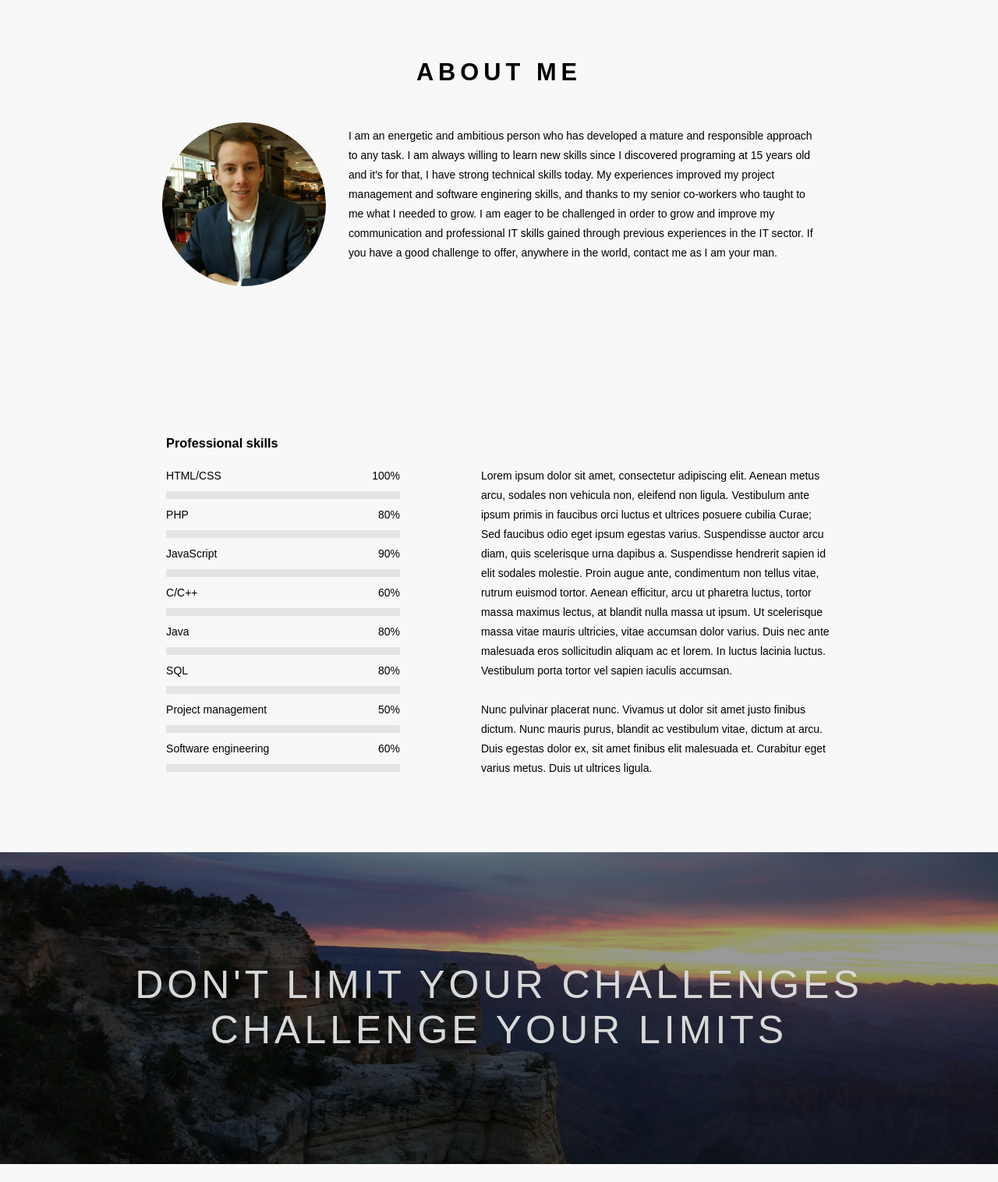
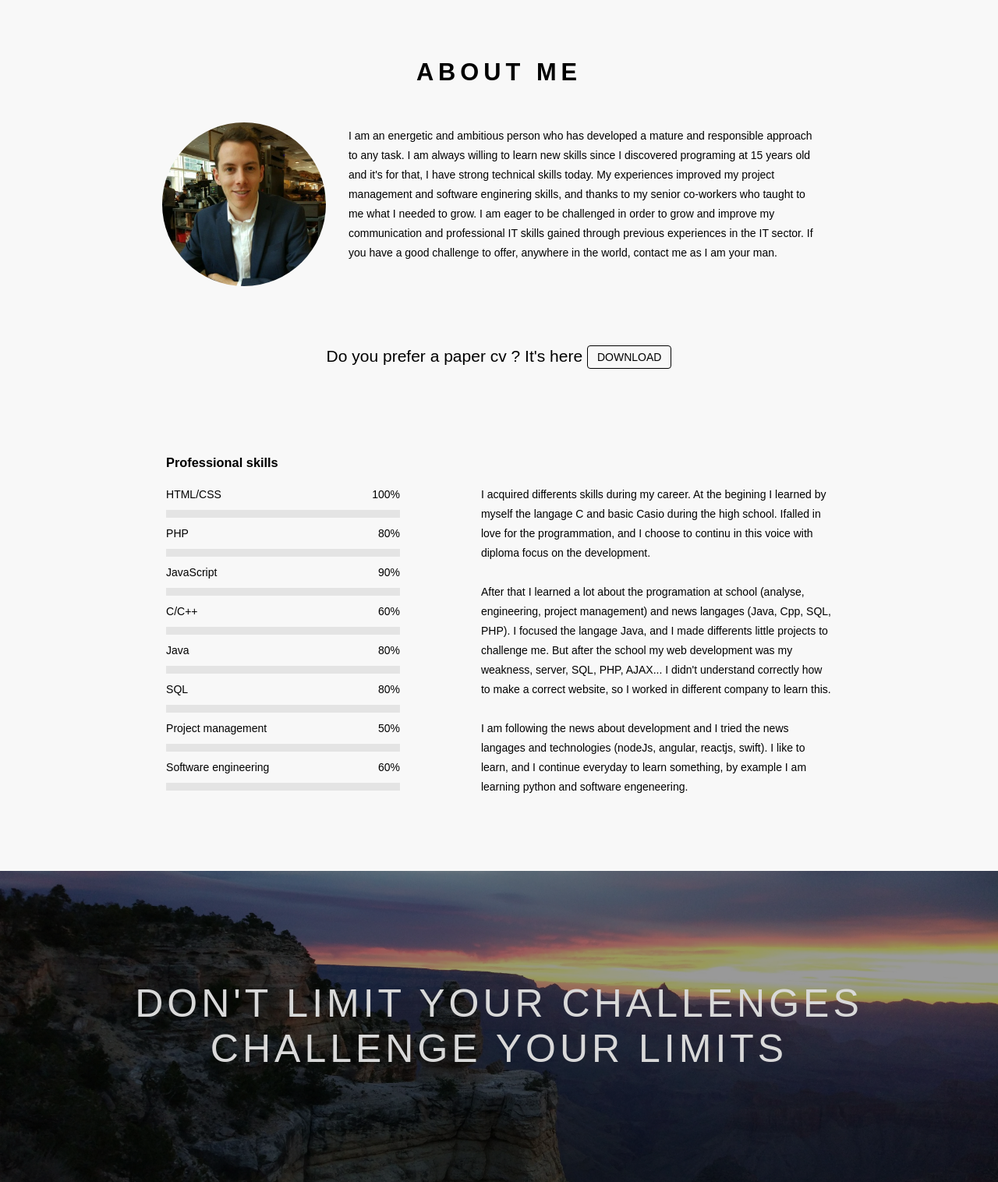
Before and after one commit to agivern/cv, a PHP site: page / in a window 1280 px wide. Shown: the part 801-2317 px from the top of the page at 78% size. Run offline with PHP 8.4, Linux system fonts and the light colour scheme; some libraries are stand-ins or nearby versions.

Commit message:
Skills description, paper cv link

```diff
--- a/index.php
+++ b/index.php
@@ -48,6 +48,8 @@
                 <div class="c-about-me__description">I am an energetic and ambitious person who has developed a mature and responsible approach to any task. I am always willing to learn new skills since I discovered programing at 15 years old and it's for that, I have strong technical skills today. My experiences improved my project management and software enginering skills, and thanks to my senior co-workers who taught to me what I needed to grow. I am eager to be challenged in order to grow and improve my communication and professional IT skills gained through previous experiences in the IT sector. If you have a good challenge to offer, anywhere in the world, contact me as I am your man.</div>
             </div>
         </section>
+
+        <p class="c-paper-cv">Do you prefer a paper cv ? It's here <a class="c-paper-cv__button"href="data/AlexandreGivern_CV.pdf">Download</a></p>
 
         <section id="skills" class="o-section">
             <section class="c-skills">
@@ -126,8 +128,11 @@
             </section>
 
             <section class="c-skills c-skills--description">
-                Lorem ipsum dolor sit amet, consectetur adipiscing elit. Aenean metus arcu, sodales non vehicula non, eleifend non ligula. Vestibulum ante ipsum primis in faucibus orci luctus et ultrices posuere cubilia Curae; Sed faucibus odio eget ipsum egestas varius. Suspendisse auctor arcu diam, quis scelerisque urna dapibus a. Suspendisse hendrerit sapien id elit sodales molestie. Proin augue ante, condimentum non tellus vitae, rutrum euismod tortor. Aenean efficitur, arcu ut pharetra luctus, tortor massa maximus lectus, at blandit nulla massa ut ipsum. Ut scelerisque massa vitae mauris ultricies, vitae accumsan dolor varius. Duis nec ante malesuada eros sollicitudin aliquam ac et lorem. In luctus lacinia luctus. Vestibulum porta tortor vel sapien iaculis accumsan.</br></br>
-                Nunc pulvinar placerat nunc. Vivamus ut dolor sit amet justo finibus dictum. Nunc mauris purus, blandit ac vestibulum vitae, dictum at arcu. Duis egestas dolor ex, sit amet finibus elit malesuada et. Curabitur eget varius metus. Duis ut ultrices ligula.
+                I acquired differents skills during my career. At the begining I learned by myself the langage C and basic Casio during the high school. Ifalled in love for the programmation, and I choose to continu in this voice with diploma focus on the development.
+                </br></br>
+                After that I learned a lot about the programation at school (analyse, engineering, project management) and news langages (Java, Cpp, SQL, PHP). I focused the langage Java, and I made differents little projects to challenge me. But after the school my web development was my weakness, server, SQL, PHP, AJAX... I didn't understand correctly how to make a correct website, so I worked in different company to learn this.
+                </br></br>
+                I am following the news about development and I tried the news langages and technologies (nodeJs, angular, reactjs, swift). I like to learn, and I continue everyday to learn something, by example I am learning python and software engeneering.
             </section>
         </section>
 
--- a/style.css
+++ b/style.css
@@ -349,6 +349,33 @@ p {
 }
 
 
+/* Paper cv component */
+.c-paper-cv {
+    text-align: center;
+    background-color: #F8F8F8;
+    font-size: 1.5rem;
+}
+
+.c-paper-cv__button {
+    margin: 20px auto;
+    padding: 6px 12px;
+    font-size: 1rem;
+    font-weight: 400;
+    line-height: 1.5rem;
+    text-align: center;
+    white-space: nowrap;
+    vertical-align: middle;
+    -webkit-user-select: none;
+    -moz-user-select: none;
+    -ms-user-select: none;
+    user-select: none;
+    border: 1px solid;
+    border-radius: 4px;
+    text-decoration: none;
+    color: black;
+    text-transform: uppercase;
+}
+
 /* skills component */
 .c-skills {
     display: inline-block;
@@ -362,7 +389,7 @@ p {
     width: 450px;
 }
 
-/*  */
+/* accomplishement component */
 .c-accomplishment {
     font-size: 1rem;
     line-height: 25px;
```
